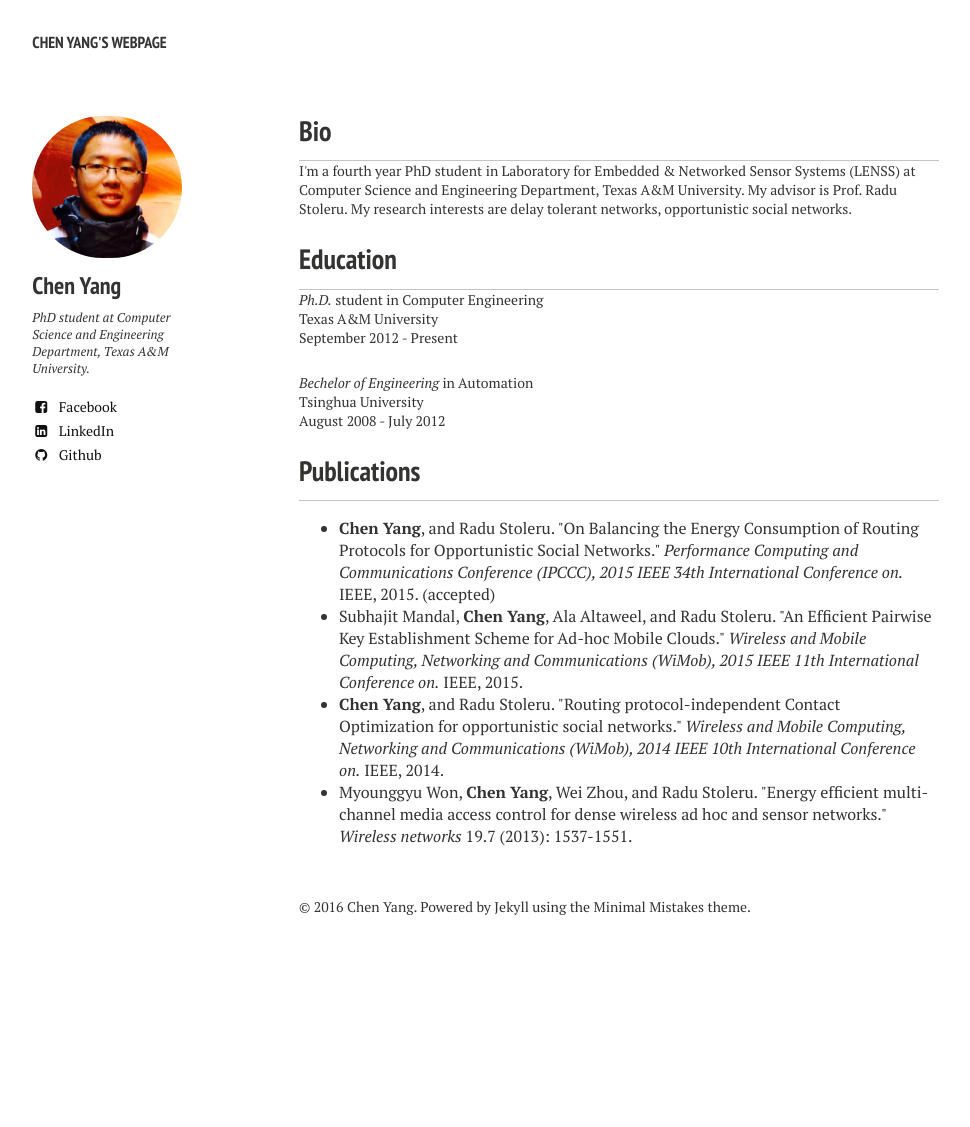
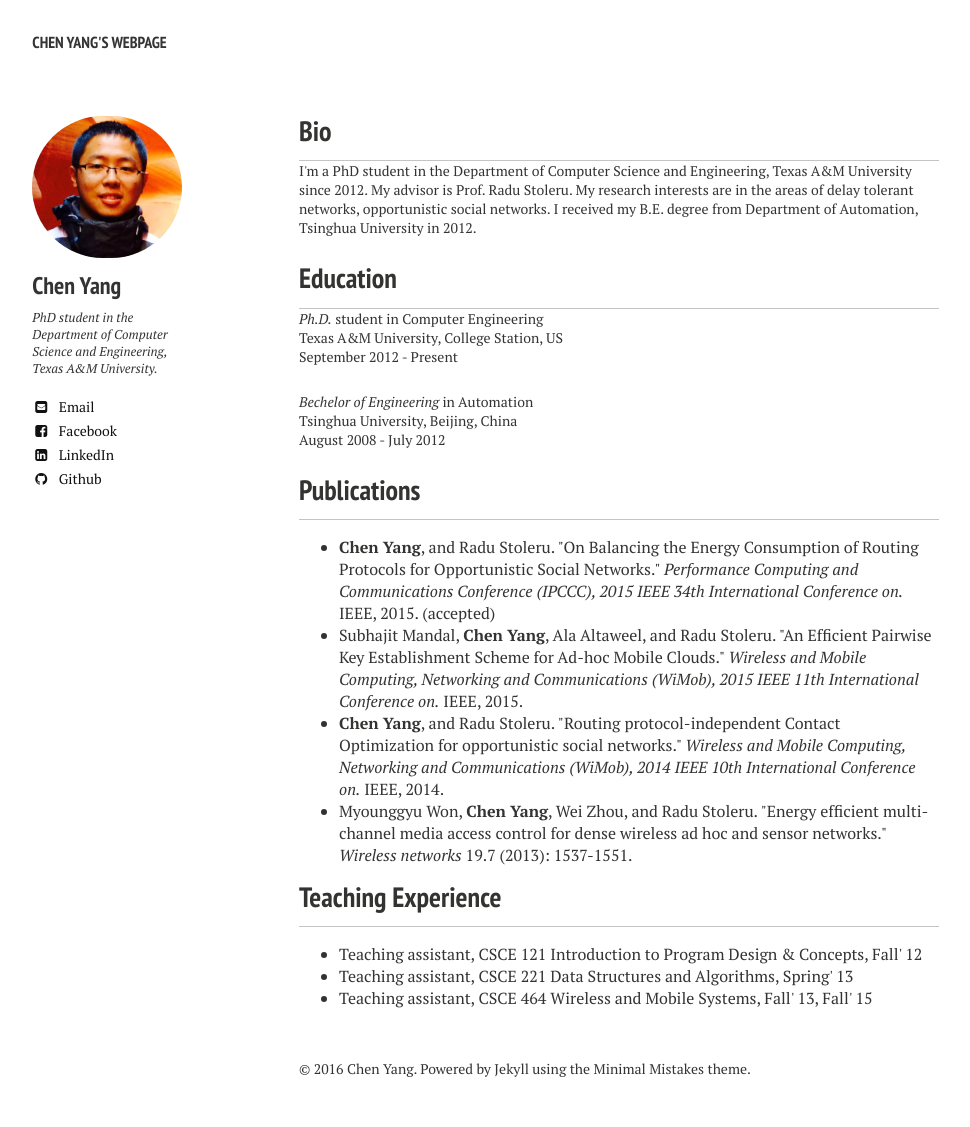
Before and after one commit to iamyangchen/iamyangchen.github.io, a Jekyll site: the page built from index.md, in a window 1280 px wide. Shown: the whole page, without its empty margins (21-991 px from the left). Built offline with Jekyll 4.4.1, drawn with Linux system fonts in a browser that asks for light colours; nearby versions of some CDN libraries; before the commit the page ends 965 px from its top, so only the background shows below that.

Commit message:
edit bio/education

```diff
--- a/_config.yml
+++ b/_config.yml
@@ -28,8 +28,8 @@ kramdown:
 owner:
   name: Chen Yang
   avatar: bio-photo.jpg
-  bio: "PhD student at Computer Science and Engineering Department, Texas A&M University."
-  email:
+  bio: "PhD student in the Department of Computer Science and Engineering, Texas A&M University."
+  email: yangchen08@tamu.edu
   disqus-shortname:
   twitter: #username
   facebook: chen.yang.9210256
--- a/_layouts/home.html
+++ b/_layouts/home.html
@@ -37,19 +37,19 @@
   <div id="index">
     <h3>Bio</h3>
     <article>
-      <p > I'm a fourth year PhD student in <a href="http://lenss.cs.tamu.edu/" target="_blank">Laboratory for Embedded & Networked Sensor Systems (LENSS)</a> at Computer Science and Engineering Department, Texas A&M University. My advisor is <a href="http://faculty.cs.tamu.edu/stoleru/" target="_blank">Prof. Radu Stoleru</a>. My research interests are delay tolerant networks, opportunistic social networks. </p>
+      <p > I'm a PhD student in the Department of Computer Science and Engineering, Texas A&M University since 2012. My advisor is <a href="http://faculty.cs.tamu.edu/stoleru/" target="_blank">Prof. Radu Stoleru</a>. My research interests are in the areas of delay tolerant networks, opportunistic social networks. I received my B.E. degree from Department of Automation, Tsinghua University in 2012.</p>
     </article>
 
 
     <h3>Education</h3>
     <article>
       <p> <em>Ph.D.</em> student in Computer Engineering </p>
-      <p> Texas A&M University</p>
+      <p> Texas A&M University, College Station, US</p>
       <p> September 2012 - Present </p>
     </article>
     <article>
       <p> <em> Bechelor of Engineering</em> in Automation </p>
-      <p> Tsinghua University</p>
+      <p> Tsinghua University, Beijing, China</p>
       <p> August 2008 - July 2012 </p>
     </article>
 
@@ -67,6 +67,15 @@
     </ul>
     </article>
 
+    <h3>Teaching Experience</h3>
+    <article>
+    <ul>
+      <li> Teaching assistant, CSCE 121 Introduction to Program Design & Concepts, Fall' 12 </li>
+      <li> Teaching assistant, CSCE 221 Data Structures and Algorithms, Spring' 13 </li>
+      <li> Teaching assistant, CSCE 464 Wireless and Mobile Systems, Fall' 13, Fall' 15 </li>
+    </ul>
+    </article>
+
   </div><!-- /#index -->
 </div><!-- /#main -->
 
```
Also changed, not shown: 13 other files.
